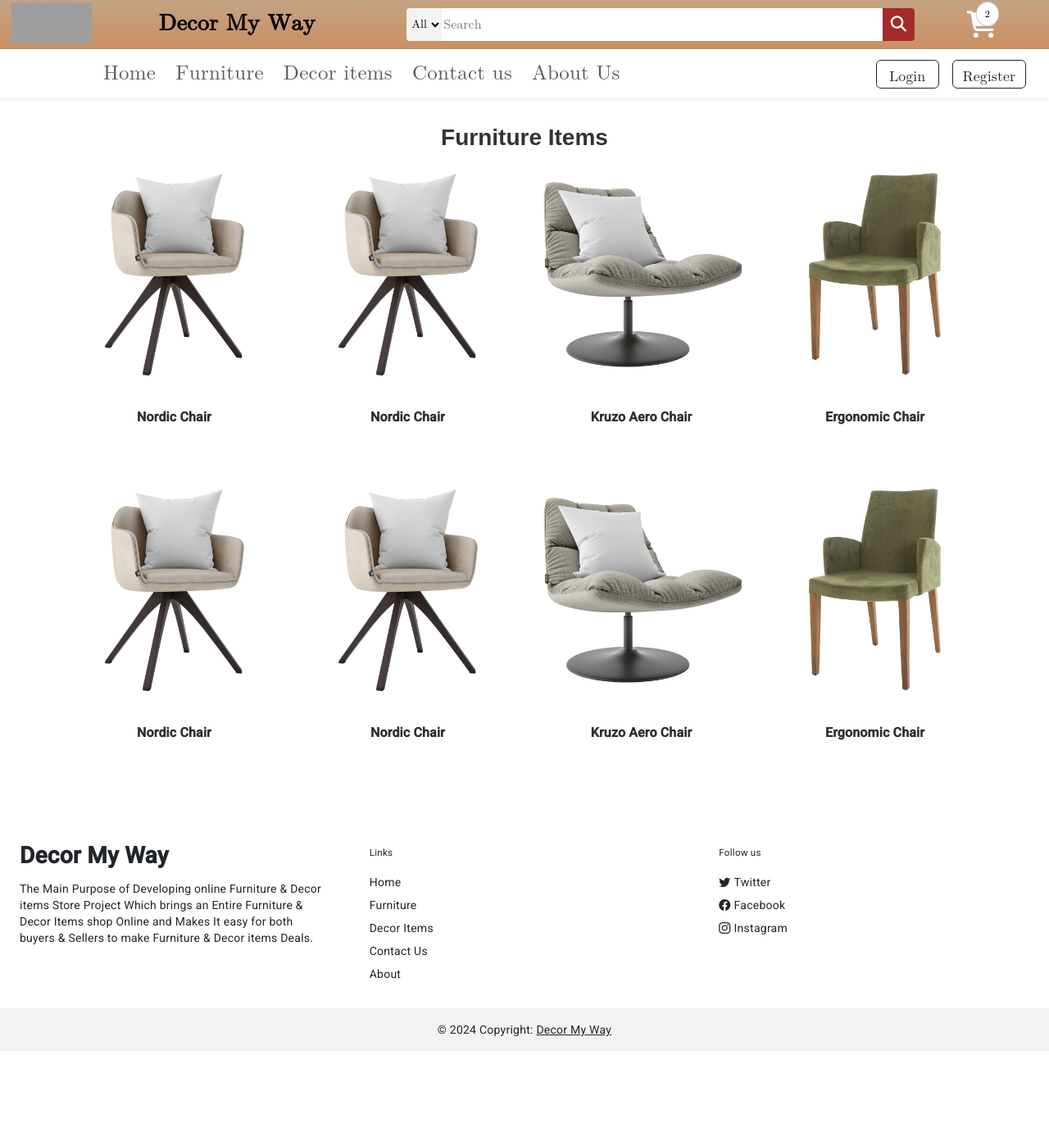
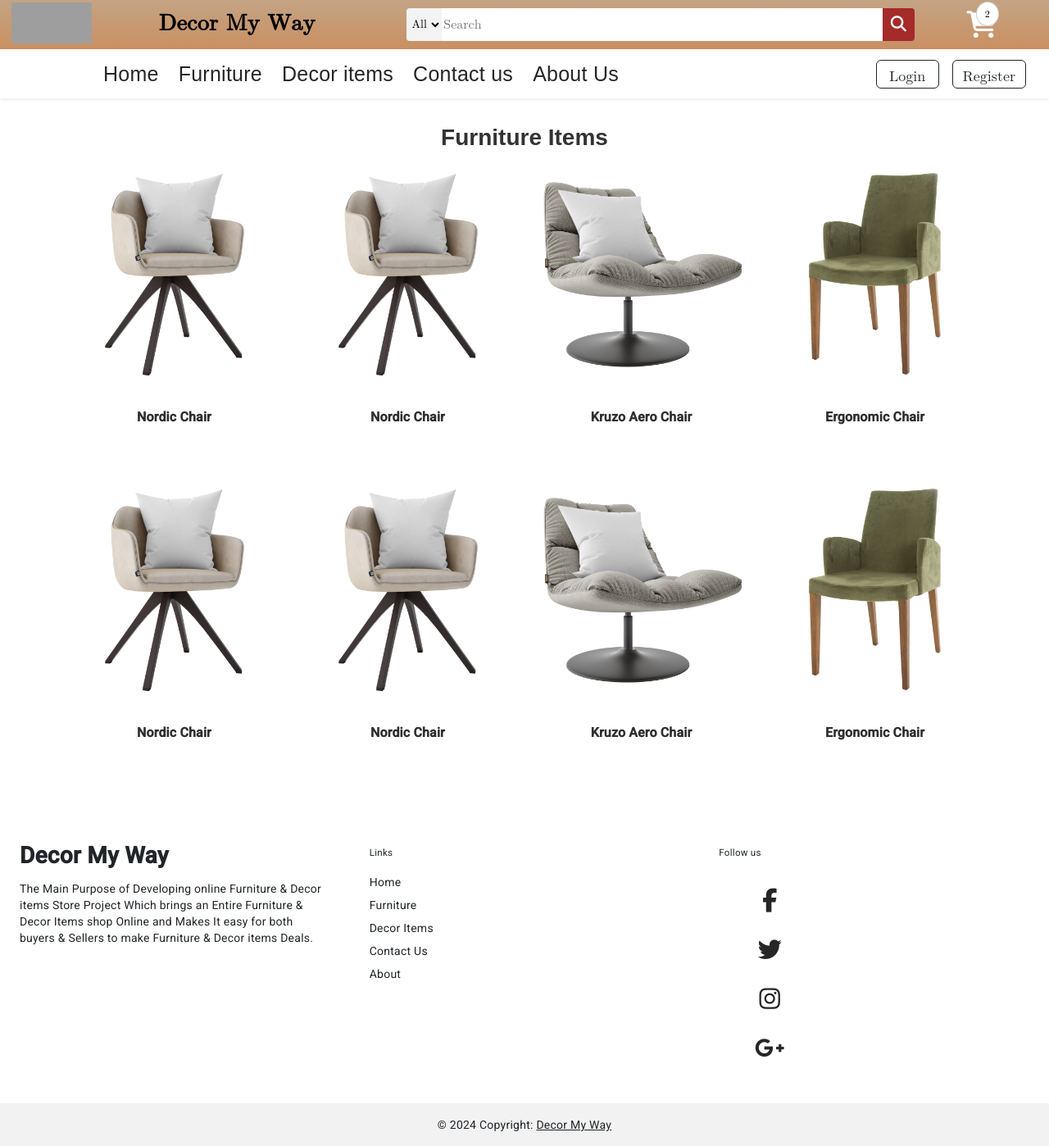
Before and after one commit to HarshFotariya10/DecorMyWay, an Angular app: page /furniture in a window 1280 px wide. Shown: the whole page at 82% size. Before the commit the page ends 1282 px from the top, so only its background shows below. Built offline with nearby package versions, Linux system fonts and the light colour scheme; grey boxes are pictures that could not be loaded.

Commit message:
update account

```diff
--- a/src/app/Pages/account/account.component.css
+++ b/src/app/Pages/account/account.component.css
@@ -48,13 +48,16 @@ body{
 }
 .car-body a{
     text-decoration: none;
+    text-align: center;
+
     color: black;
 }
 
 .car-body a:hover{
     background-color: black;
     color: white;
-    transition: 0.4s;
+    transition: 0.3s;
+    border-radius: 30px;
 }
 .heading h1{
     /* CSS for h1 heading */
@@ -65,9 +68,6 @@ body{
      text-align: center;
      margin-bottom: 20px;
  }
-.hover:hover{
-    border: 1px solid black;
-
-
-
-}
+ .bordereffect{
+    box-shadow: 10px 15px 25px 0 rgba(0,0,0,.2);
+ }
--- a/src/app/Pages/account/account.component.html
+++ b/src/app/Pages/account/account.component.html
@@ -2,7 +2,7 @@
     <head>
     </head>
     <body>
-        <div class="container">
+        <div *ngIf="showorderpage" class="container">
             <div class="main">
 
                 <div class="row">
@@ -11,8 +11,8 @@
                             <div class="car-body">
                                 <div class="mt-2">
                                     <a href="" class="">Home</a>
-                                    <a href="" class="">Work</a>
-                                    <a href="" class="">Support</a>
+                                    <a class="" (click)="order()">Orders</a>
+                                    <a href="" class="">Contact Us</a>
                                     <a href="" class="">Setting</a>
                                     <a href="" class="">Sign Out</a>
                                 </div>
@@ -65,23 +65,24 @@
         </div>
 
             <!--order page-->
-        <section class="h-100 gradient-custom">
+        <section *ngIf="!showorderpage" class="h-100 gradient-custom">
             <div class="container py-5 h-100">
               <div class="row d-flex justify-content-center align-items-center h-100">
                 <div class="col-lg-10 col-xl-8" style="width: 100%;">
                   <div class="card" style="border-radius: 10px;">
-                    <div class="card-header px-4 py-5">
-                      <h5 class="text-muted mb-0">Thanks for your Order, <span style="color: #a8729a;">Anna</span>!</h5>
+                    <div class="card-header px-4 py-5" style="display: flex;">
+                      <Button  type="button" class="btn btn-outline-dark shadow-none me-lg-3 me-2" (click)="profilepage()"><i class="fa fa-arrow-left" aria-hidden="true"></i></Button>
+                      <h1 class="text-muted mb-0">Decor My Way</h1>
                     </div>
                     <div class="card-body p-4">
                       <div class="d-flex justify-content-between align-items-center mb-4">
                         <p class="lead fw-normal mb-0" style="color: #a8729a;">Your Orders</p>
-                        <p class="small text-muted mb-0">Receipt Voucher : 1KAU9-84UIL</p>
+
                       </div>
 
 
-                      <div class="card shadow-0 border mb-4">
-                        <div class="card-body">
+                      <div class="card shadow-0 border mb-4 ">
+                        <div class="card-body bordereffect">
                           <a href="" style="text-decoration: none;">
                           <div class="row">
                             <div class="col-md-2">
@@ -111,9 +112,9 @@
 
 
                       <div class="card shadow-0 border mb-4">
-                        <div class="card-body hover">
+                        <div class="card-body bordereffect">
                           <div class="row">
-                            <a href="" style="text-decoration: none;">
+                            <a href="" class="" style="text-decoration: none;">
                               <div class="row">
                                 <div class="col-md-2">
                                   <img src="https://www.wakefit.co/blog/wp-content/uploads/2022/01/Genuine-Leather-min.jpg"
--- a/src/app/Pages/account/account.component.ts
+++ b/src/app/Pages/account/account.component.ts
@@ -6,5 +6,13 @@ import { Component } from '@angular/core';
   styleUrls: ['./account.component.css']
 })
 export class AccountComponent {
-
+  showorderpage = true;
+  order()
+  {
+    this.showorderpage = false
+  }
+  profilepage()
+  {
+    this.showorderpage = true
+  }
 }
--- a/src/app/Pages/footer/footer.component.css
+++ b/src/app/Pages/footer/footer.component.css
@@ -0,0 +1,64 @@
+
+ul li {
+  list-style: none;
+}
+
+ul li a {
+  width: 60px;
+  height: 60px;
+  background-color: #fff;
+  text-align: center;
+  line-height: 60px;
+  font-size: 29px;
+
+  display: block;
+  border-radius: 50%;
+  position: relative;
+  overflow: hidden;
+  border: 3px solid #fff;
+  z-index: 1;
+}
+
+ul li a .icon {
+  position: relative;
+  color: #262626;
+  transition: .5s;
+  z-index: 3;
+}
+
+ul li a:hover .icon {
+  color: #fff;
+  transform: rotateY(360deg);
+}
+
+ul li a:before {
+  content: "";
+  position: absolute;
+  top: 100%;
+  left: 0;
+  width: 100%;
+  height: 100%;
+  background: #f00;
+  transition: .5s;
+  z-index: 2;
+}
+
+ul li a:hover:before {
+  top: 0;
+}
+
+ul li:nth-child(1) a:before{
+  background: #3b5999;
+}
+
+ul li:nth-child(2) a:before{
+  background: #55acee;
+}
+
+ul li:nth-child(3) a:before {
+  background: linear-gradient(#f9ce34,#ee2a7b,#6228d7);
+}
+
+ul li:nth-child(4) a:before {
+  background: #dd4b39;
+}
--- a/src/app/Pages/footer/footer.component.html
+++ b/src/app/Pages/footer/footer.component.html
@@ -21,17 +21,21 @@
             <a href="#" class="text-decoration-none d-inline-block mb-2 text-dark">Contact Us</a><br>
             <a href="#" class="text-decoration-none d-inline-block mb-2 text-dark">About</a><br>
         </div>
-        <div class="col-lg-4 p-4">
+        <div class="col-lg-4 p-4 aeffect ">
             <h5 class="mb-3">Follow us</h5>
-            <a href="#" class="d-inline-block text-dark text-decoration-none mb-2">
-                <i class="bi bi-twitter me-1"></i>Twitter
-            </a><br>
-            <a href="#" class="d-inline-block text-dark text-decoration-none mb-2">
-                <i class="bi bi-facebook me-1"></i>Facebook
-            </a><br>
-            <a href="#" class="d-inline-block text-dark text-decoration-none mb-2">
-                <i class="bi bi-instagram me-1"></i>Instagram
-            </a><br>
+            <ul>
+                <li>
+                  <a href="#">
+                    <i class="fab fa-facebook-f icon"></i>    </a>
+                </li>
+                <li>
+                  <a href="#"><i class="fab fa-twitter icon"></i></a>
+                </li>
+                <li>
+                  <a href="#"><i class="fa-brands fa-instagram icon"></i></a></li>
+                <li>
+                  <a href="#"><i class="fab fa-google-plus-g icon"></i></a></li>
+              </ul>
         </div>
     </div>
 </div>
--- a/src/app/navbar/navbar.component.css
+++ b/src/app/navbar/navbar.component.css
@@ -263,3 +263,56 @@ input[type=date]:required:invalid::-webkit-datetime-edit {
 input[type=date]:focus::-webkit-datetime-edit {
     color: black !important;
 }
+.effect{
+
+        position: relative;
+        display: block;
+
+        margin: 10px 0;
+        padding: 10px 10px;
+        text-decoration: none;
+        color: #262626;
+        font-family: sans-serif;
+
+        transition: .5s;
+        z-index: 1;
+        &:before {
+          content: '';
+          position: absolute;
+          top: 0;
+          left: 0;
+          width: 100%;
+          height: 100%;
+          border-top: 2px solid #262626;
+          border-bottom: 2px solid #262626;
+          border-radius: 5px;
+          transform: scaleY(2);
+          opacity: 0;
+          transition: .3s;
+        }
+        &:after {
+          content: '';
+          position: absolute;
+          top: 2px;
+          left: 0;
+          width: 100%;
+          height: 100%;
+          background: linear-gradient(rgb(196,164,132),#ca8f62);
+          border-radius: 5px;
+          transform: scale(0);
+          opacity: 0;
+          transition: .2s;
+          z-index: -1;
+        }
+        &:hover {
+          color: #fff;
+          &:before {
+            transform: scaleY(1);
+            opacity: 1;
+          }
+          &:after {
+            transform: scaleY(1);
+            opacity: 1;
+          }
+        }
+      }
--- a/src/app/navbar/navbar.component.html
+++ b/src/app/navbar/navbar.component.html
@@ -38,10 +38,10 @@
         <div class="collapse navbar-collapse" id="navbarSupportedContent">
         <ul class="navbar-nav me-auto mb-4 mb-lg-0 abs">
             <li class="nav-item">
-            <a class="nav-link  me-2" href="" routerLink="/" style="font-size: 25px;margin-left: 90px;">Home</a>
+            <a class="nav-link  me-2 effect" href="" routerLink="/" style="font-size: 25px;margin-left: 90px;">Home</a>
             </li>
             <li class="nav-item">
-            <a class="nav-link me-2" style="font-size: 25px" href="" routerLink="/furniture">Furniture</a>
+            <a class="nav-link me-2 effect" style="font-size: 25px" href="" routerLink="/furniture">Furniture</a>
              <!--  <ul class="sub-menu">
                     <li class="nav-item"><a class="nav-link me-2" style="font-size: 25px;" href="">submenu</a></li>
                     <li class="nav-item"><a class="nav-link me-2" style="font-size: 25px;" href="">submenu</a></li>
@@ -59,7 +59,7 @@
             </li>
             -->
             <li class="nav-item">
-            <a class="nav-link me-2" href="" style="font-size: 25px;" routerLink="/decoritems">Decor items</a>
+            <a class="nav-link me-2 effect" href="" style="font-size: 25px;" routerLink="/decoritems">Decor items</a>
 
             <!--
             <ul class="sub-menu">
@@ -79,10 +79,10 @@
 
             </li>
             <li class="nav-item">
-            <a class="nav-link me-2" href="" style="font-size: 25px;" routerLink="/contact">Contact us</a>
+            <a class="nav-link me-2 effect" href="" style="font-size: 25px;" routerLink="/contact">Contact us</a>
             </li>
             <li class="nav-item">
-            <a class="nav-link" href="" routerLink="/about" style="font-size: 25px;">About Us</a>
+            <a class="nav-link effect" href="" routerLink="/about" style="font-size: 25px;">About Us</a>
             </li>
         </ul>
         <div class="d-flex">
@@ -222,22 +222,22 @@
         <div class="collapse navbar-collapse" id="navbarSupportedContent">
         <ul class="navbar-nav me-auto mb-4 mb-lg-0 abs">
             <li class="nav-item">
-            <a class="nav-link  me-2" href="" routerLink="/" style="font-size: 25px;margin-left: 90px;">Home</a>
+            <a class="nav-link effect  me-2" href="" routerLink="/" style="font-size: 25px;margin-left: 90px;">Home</a>
             </li>
             <li class="nav-item">
-            <a class="nav-link me-2" style="font-size: 25px" href="" routerLink="/furniture">Furniture</a>
+            <a class="nav-link effect me-2" style="font-size: 25px" href="" routerLink="/furniture">Furniture</a>
 
             <li class="nav-item">
-            <a class="nav-link me-2" href="" style="font-size: 25px;" routerLink="/decoritems">Decor items</a>
+            <a class="nav-link effect me-2" href="" style="font-size: 25px;" routerLink="/decoritems">Decor items</a>
 
 
 
             </li>
             <li class="nav-item">
-            <a class="nav-link me-2" href="" style="font-size: 25px;" routerLink="/contact">Contact us</a>
+            <a class="nav-link effect me-2" href="" style="font-size: 25px;" routerLink="/contact">Contact us</a>
             </li>
             <li class="nav-item">
-            <a class="nav-link" href="" routerLink="/about" style="font-size: 25px;">About Us</a>
+            <a class="nav-link effect"  href="" routerLink="/about" style="font-size: 25px;">About Us</a>
             </li>
         </ul>
         <div class="username">
```
Also changed, not shown: src/app/Pages/home/home.component.css (line endings or trailing spaces).
